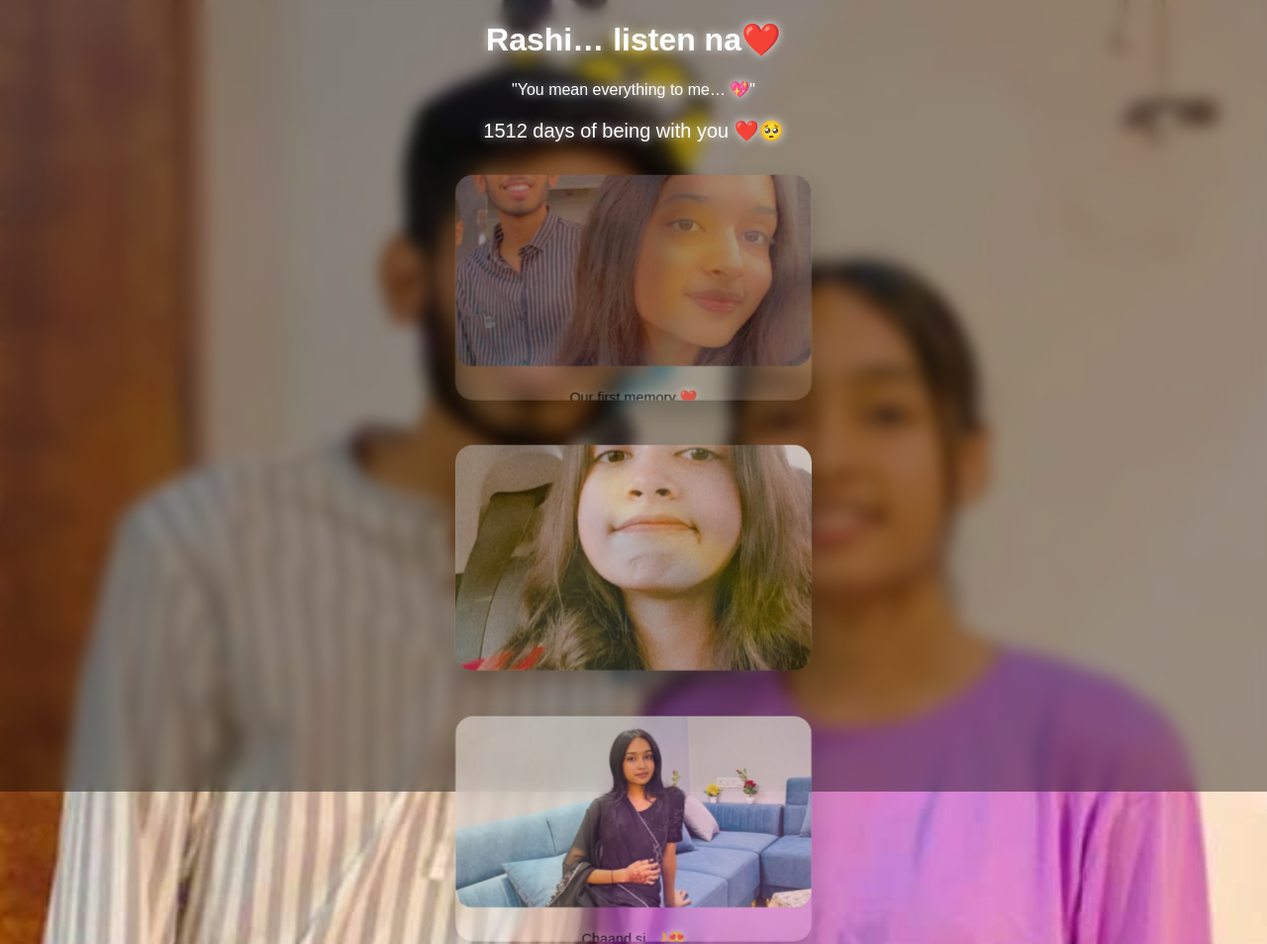
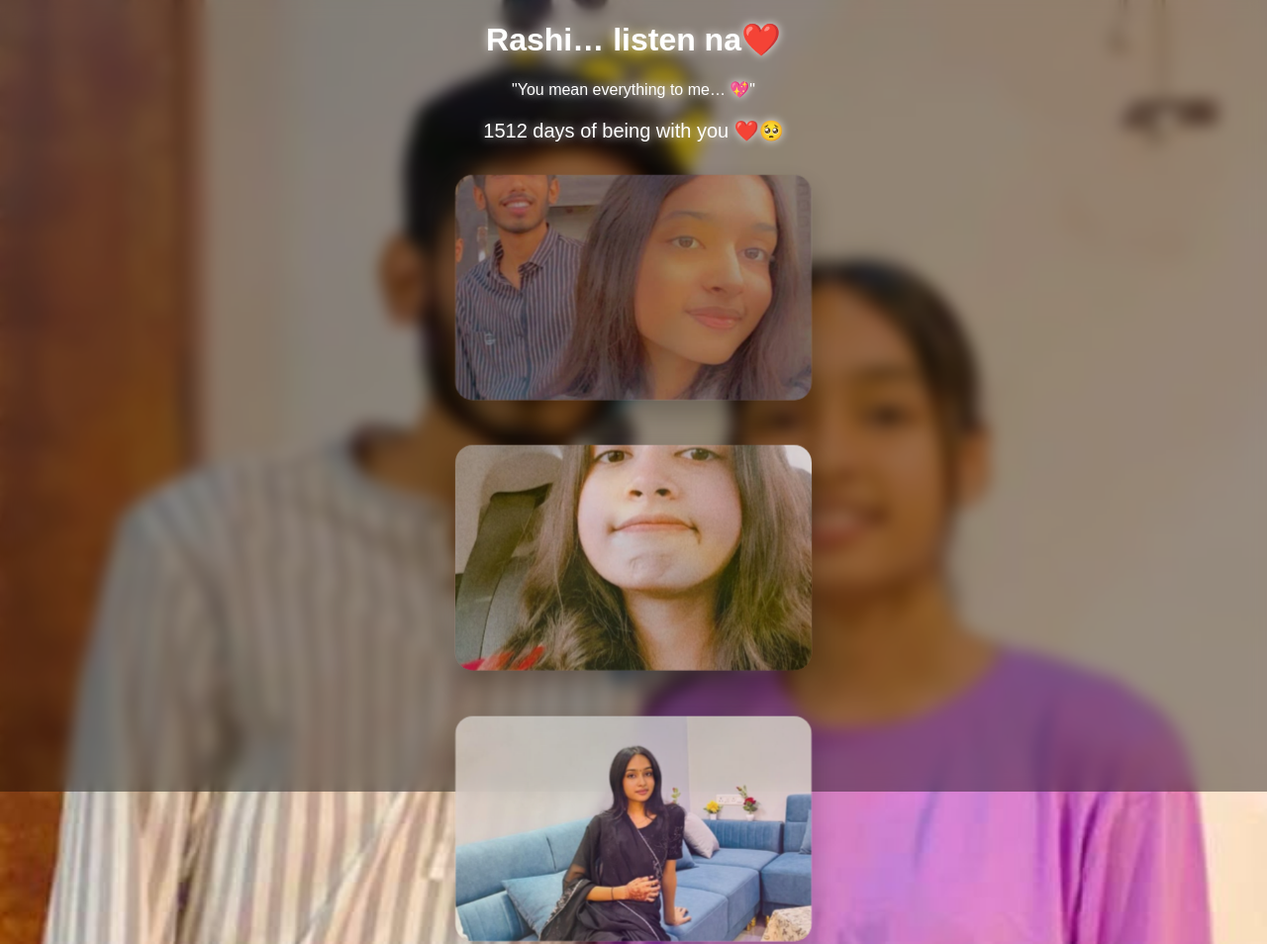
Before and after one commit to Ganduga/love-u, a plain HTML site: page index.html in a window 1280 px wide. Shown: the top 954 px of the page at 99% size. Drawn offline with Linux system fonts and the light colour scheme.

Commit message:
2 changes

```diff
--- a/index.html
+++ b/index.html
@@ -1,5 +1,6 @@
 <!DOCTYPE html>
 <html lang="en">
+  <meta name="viewport" content="width=device-width, initial-scale=1.0">
 <head>
 <meta charset="UTF-8">
 <title>For You ❤️</title>
@@ -119,17 +120,22 @@ h1, p, h2 {
   transition: 0.4s;
 }
 .photo {
-  transform: scale(0.9);
-  opacity: 0.7;
-   width: 90%;
+  width: 90%;
   max-width: 400px;
 
-  aspect-ratio: 3 / 4; /* 🔥 perfect mobile ratio */
+  aspect-ratio: 3 / 4; /* perfect mobile card */
 
   background: rgba(255,255,255,0.2);
   backdrop-filter: blur(10px);
   border-radius: 20px;
   overflow: hidden;
+
+  scroll-snap-align: center;
+  box-shadow: 0 15px 30px rgba(0,0,0,0.3);
+
+  transition: 0.4s;
+  transform: scale(0.9);
+  opacity: 0.8;
 }
 
 .photo:hover {
@@ -139,11 +145,10 @@ h1, p, h2 {
 /* IMAGE */
 .photo img {
   width: 100%;
-  height: 85%;
+  height: 100%;   /* 🔥 FULL FIX */
   object-fit: cover;
-   display: block;
-  border-radius: 20px;
-  /* fills properly */
+
+  display: block;
 }
 
 /* CAPTION */
```
